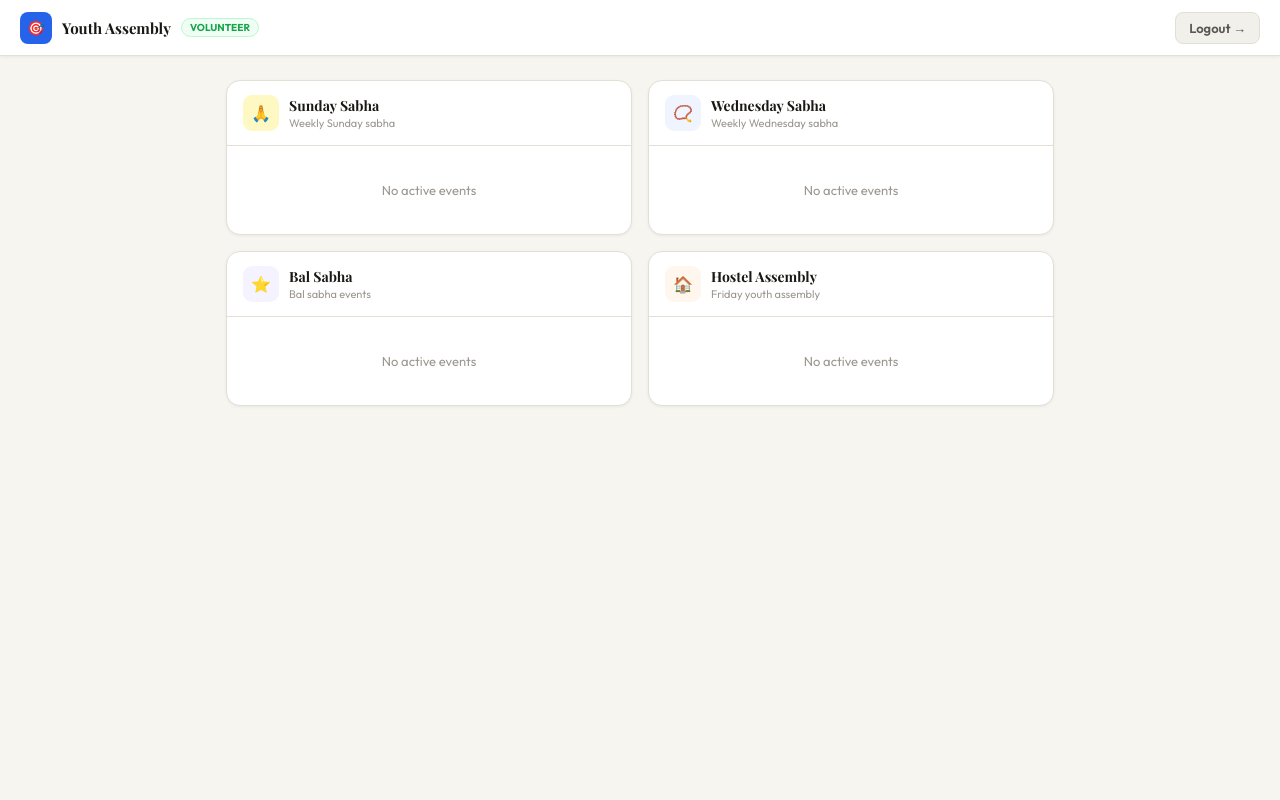
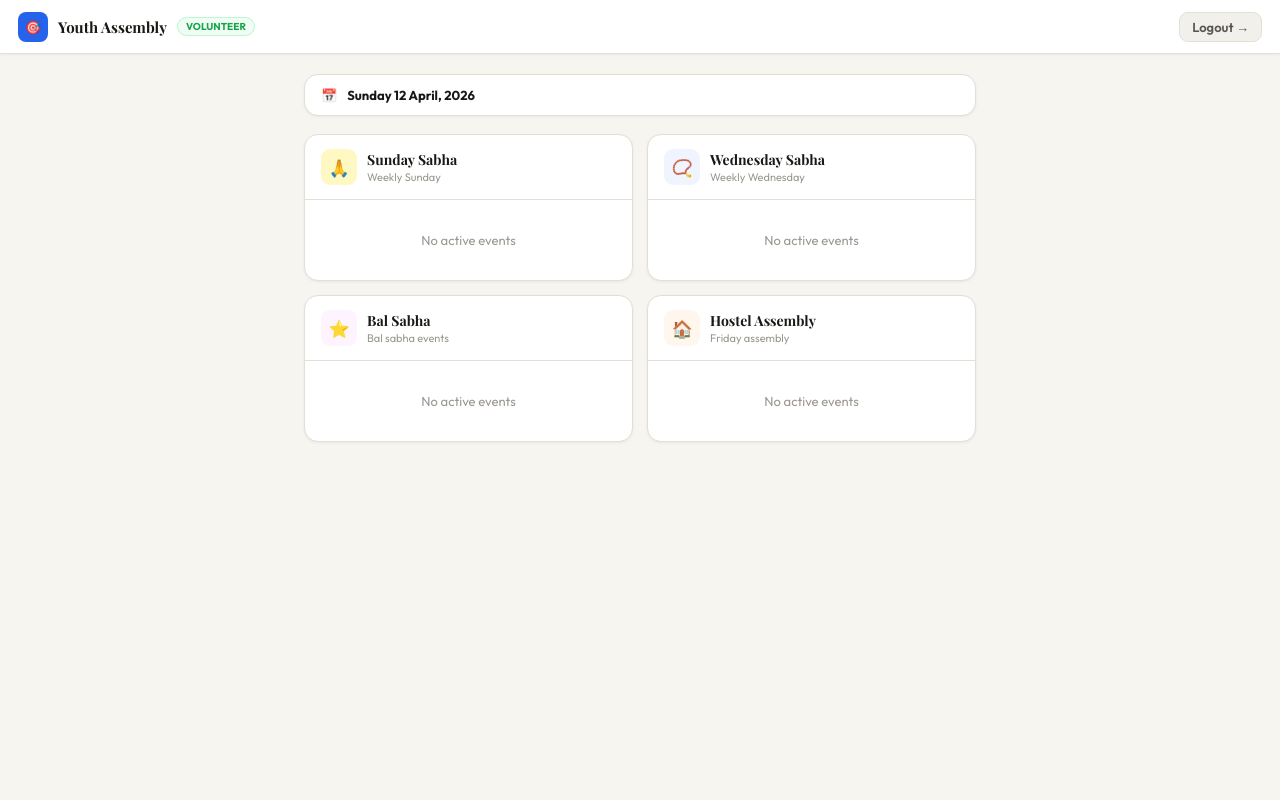
Before and after one commit to anandtrambadiya/atmiya-hostel, a Flask app: page /volunteer in a window 1280 px wide. Run offline with Flask 3, Linux system fonts and the light colour scheme; a user stored in the database is signed in; data that the repository does not hold is empty; some libraries are stand-ins or nearby versions.

Commit message:
volunteer dashboard change

```diff
--- a/app.py
+++ b/app.py
@@ -225,12 +225,19 @@ def dashboard():
         c.execute("SELECT COUNT(*) FROM events WHERE event_type=%s", (etype,))
         stats[etype + '_events'] = c.fetchone()[0]
     c.execute('SELECT * FROM events ORDER BY created_at DESC LIMIT 6')
-    recent_events = fetchall_dict(c)
+    raw_events = fetchall_dict(c)
     conn.close()
-    today_str = date.today().strftime("%Y-%m-%d")
-
-
-    return render_template('dashboard.html', stats=stats, recent_events=recent_events, today_str = today_str)
+    today = date.today()
+    today_str = today.strftime("%Y-%m-%d")
+    recent_events = []
+    for e in raw_events:
+        try:
+            edate = datetime.strptime(str(e['event_date']), '%Y-%m-%d').date()
+            e['is_active'] = edate <= today <= edate + timedelta(days=2)
+        except:
+            e['is_active'] = False
+        recent_events.append(e)
+    return render_template('dashboard.html', stats=stats, recent_events=recent_events, today_str=today_str)
 
 # ── SETTINGS ─────────────────────────────────────────────
 @app.route('/settings/volunteer-password', methods=['POST'])
@@ -304,7 +311,8 @@ def volunteer_attendance(id):
         conn.close()
         return render_template('sabha_attendance.html', event=event, marked_ids=marked_ids,
                                all_satsangis=all_satsangis,
-                               window_open=is_attendance_open(event['event_date']))
+                               window_open=is_attendance_open(event['event_date']),
+                               volunteer_mode=True)
     else:
         c.execute('SELECT * FROM buildings ORDER BY name')
         buildings = fetchall_dict(c)
@@ -428,9 +436,9 @@ def assembly():
 
 @app.route('/events/add', methods=['GET','POST'])
 def add_event():
-    event_type = request.args.get('type', 'sunday')
+    event_type = request.args.get('type', '')
     if request.method == 'POST':
-        event_type = request.form.get('event_type', 'sunday')
+        event_type = request.form.get('event_type', '')
         conn = get_db(); c = conn.cursor()
         c.execute('INSERT INTO events (title, event_date, event_type, description) VALUES (%s,%s,%s,%s)',
                   (request.form['title'], request.form['event_date'],
@@ -475,7 +483,8 @@ def take_attendance(id):
         all_satsangis = fetchall_dict(c); conn.close()
         return render_template('sabha_attendance.html', event=event, marked_ids=marked_ids,
                                all_satsangis=all_satsangis,
-                               window_open=is_attendance_open(event['event_date']))
+                               window_open=is_attendance_open(event['event_date']),
+                               volunteer_mode=False)
     else:
         c.execute('SELECT * FROM buildings ORDER BY name')
         buildings = fetchall_dict(c)
--- a/templates/volunteer_dashboard.html
+++ b/templates/volunteer_dashboard.html
@@ -4,64 +4,65 @@
     <meta charset="UTF-8">
     <meta name="viewport" content="width=device-width, initial-scale=1.0">
     <title>Volunteer — Youth Assembly</title>
-    <link rel="preconnect" href="https://fonts.googleapis.com">
     <link href="https://fonts.googleapis.com/css2?family=Playfair+Display:wght@600;700;800&family=Outfit:wght@300;400;500;600;700&display=swap" rel="stylesheet">
     <style>
         :root {
-            --bg:#f7f5f0;--bg2:#ffffff;--bg3:#f2f0eb;--border:#e2dfd7;--border2:#d0ccc2;
-            --accent:#2563eb;--accent-light:#eff4ff;--text:#1a1814;--text2:#5a5650;--text3:#9c9890;
-            --green:#16a34a;--green-light:#f0fdf4;--red:#dc2626;--red-light:#fef2f2;
-            --orange:#ea580c;--orange-light:#fff7ed;--purple:#7c3aed;--purple-light:#f5f3ff;
+            --bg:#f7f5f0;--bg2:#fff;--bg3:#f2f0eb;--border:#e2dfd7;
+            --accent:#2563eb;--accent-light:#eff4ff;
+            --text:#1a1814;--text2:#5a5650;--text3:#9c9890;
+            --green:#16a34a;--green-light:#f0fdf4;
+            --red:#dc2626;--red-light:#fef2f2;
             --shadow-sm:0 1px 3px rgba(0,0,0,0.06);--shadow:0 4px 16px rgba(0,0,0,0.08);
-            --radius:14px;--radius-sm:8px;
+            --radius:14px;--radius-sm:9px;
         }
         *{margin:0;padding:0;box-sizing:border-box;}
         body{font-family:'Outfit',sans-serif;background:var(--bg);color:var(--text);min-height:100vh;-webkit-font-smoothing:antialiased;}
 
-        .topbar{background:var(--bg2);border-bottom:1.5px solid var(--border);padding:0 20px;height:56px;display:flex;align-items:center;justify-content:space-between;position:sticky;top:0;z-index:100;box-shadow:var(--shadow-sm);}
+        .topbar{background:var(--bg2);border-bottom:1.5px solid var(--border);padding:0 18px;height:54px;display:flex;align-items:center;justify-content:space-between;position:sticky;top:0;z-index:100;box-shadow:var(--shadow-sm);}
         .topbar-left{display:flex;align-items:center;gap:10px;}
-        .logo-mark{width:32px;height:32px;background:var(--accent);border-radius:8px;display:flex;align-items:center;justify-content:center;font-size:14px;}
+        .logo-mark{width:30px;height:30px;background:var(--accent);border-radius:8px;display:flex;align-items:center;justify-content:center;font-size:13px;}
         .logo-text{font-family:'Playfair Display',serif;font-size:15px;font-weight:700;}
         .vol-pill{background:var(--green-light);color:var(--green);border:1px solid #bbf7d0;font-size:10px;font-weight:700;padding:2px 8px;border-radius:20px;text-transform:uppercase;}
-        .logout-btn{display:inline-flex;align-items:center;gap:5px;padding:7px 13px;background:var(--bg3);border:1.5px solid var(--border);border-radius:var(--radius-sm);color:var(--text2);font-family:'Outfit',sans-serif;font-size:13px;font-weight:600;text-decoration:none;transition:all 0.18s;}
+        .logout-btn{padding:6px 12px;background:var(--bg3);border:1.5px solid var(--border);border-radius:var(--radius-sm);color:var(--text2);font-family:'Outfit',sans-serif;font-size:13px;font-weight:600;text-decoration:none;transition:all 0.18s;}
         .logout-btn:hover{background:var(--red-light);border-color:#fecaca;color:var(--red);}
 
-        .page{max-width:860px;margin:0 auto;padding:24px 16px 60px;}
+        .page{max-width:700px;margin:0 auto;padding:20px 14px 60px;}
 
-        /* 4-bucket grid */
-        .buckets-grid{display:grid;grid-template-columns:1fr 1fr;gap:16px;margin-bottom:0;}
-        @media(max-width:600px){.buckets-grid{grid-template-columns:1fr;}}
+        .date-bar{background:var(--bg2);border:1.5px solid var(--border);border-radius:var(--radius);padding:12px 16px;margin-bottom:18px;display:flex;align-items:center;gap:10px;font-size:13px;color:var(--text2);box-shadow:var(--shadow-sm);}
+        .date-bar strong{color:var(--text);}
+
+        .buckets-grid{display:grid;grid-template-columns:1fr 1fr;gap:14px;}
+        @media(max-width:480px){.buckets-grid{grid-template-columns:1fr;}}
 
         .bucket{background:var(--bg2);border:1.5px solid var(--border);border-radius:var(--radius);overflow:hidden;box-shadow:var(--shadow-sm);}
-        .bucket-header{padding:14px 16px;border-bottom:1.5px solid var(--border);display:flex;align-items:center;gap:10px;}
-        .bucket-icon{width:36px;height:36px;border-radius:9px;display:flex;align-items:center;justify-content:center;font-size:16px;flex-shrink:0;}
+        .bucket-hd{padding:14px 16px;display:flex;align-items:center;gap:10px;border-bottom:1.5px solid var(--border);}
+        .bucket-icon{width:36px;height:36px;border-radius:9px;display:flex;align-items:center;justify-content:center;font-size:17px;flex-shrink:0;}
         .bucket-title{font-family:'Playfair Display',serif;font-size:14px;font-weight:700;}
-        .bucket-subtitle{font-size:11px;color:var(--text3);margin-top:1px;}
+        .bucket-sub{font-size:11px;color:var(--text3);margin-top:1px;}
+        .live-dot{width:8px;height:8px;border-radius:50%;background:var(--green);box-shadow:0 0 0 3px rgba(22,163,74,0.2);animation:pulse 2s infinite;margin-left:auto;flex-shrink:0;}
+        @keyframes pulse{0%,100%{box-shadow:0 0 0 3px rgba(22,163,74,0.18);}50%{box-shadow:0 0 0 6px rgba(22,163,74,0.06);}}
+
         .bucket-body{padding:12px;}
+        .empty-bucket{text-align:center;padding:20px 10px;color:var(--text3);font-size:13px;}
 
-        .ev-card{border:1.5px solid var(--border);border-radius:var(--radius-sm);padding:12px 14px;margin-bottom:8px;transition:all 0.18s;}
+        .ev-card{border:1.5px solid var(--border);border-radius:var(--radius-sm);padding:11px 13px;margin-bottom:8px;}
         .ev-card:last-child{margin-bottom:0;}
-        .ev-card:hover{border-color:var(--accent);}
-        .ev-title{font-weight:600;font-size:13.5px;margin-bottom:3px;}
-        .ev-date{font-size:11px;color:var(--accent);font-weight:600;margin-bottom:8px;}
+        .ev-title{font-weight:600;font-size:13px;margin-bottom:3px;line-height:1.3;}
+        .ev-meta{font-size:11px;color:var(--accent);font-weight:600;margin-bottom:9px;}
         .ev-btns{display:flex;gap:6px;}
 
-        .btn{display:inline-flex;align-items:center;justify-content:center;gap:5px;padding:8px 14px;border-radius:var(--radius-sm);border:none;cursor:pointer;font-family:'Outfit',sans-serif;font-size:13px;font-weight:600;text-decoration:none;transition:all 0.18s;white-space:nowrap;}
-        .btn-primary{background:var(--accent);color:#fff;box-shadow:0 2px 8px rgba(37,99,235,0.25);}
+        .btn{display:inline-flex;align-items:center;justify-content:center;gap:5px;padding:8px 13px;border-radius:var(--radius-sm);border:none;cursor:pointer;font-family:'Outfit',sans-serif;font-size:13px;font-weight:600;text-decoration:none;transition:all 0.18s;white-space:nowrap;}
+        .btn-primary{background:var(--accent);color:#fff;}
         .btn-primary:hover{background:#1d4ed8;}
         .btn-secondary{background:var(--bg3);color:var(--text2);border:1.5px solid var(--border);}
         .btn-secondary:hover{background:var(--bg);color:var(--text);}
         .btn-sm{padding:6px 11px;font-size:12px;}
+        .btn-full{flex:1;}
 
-        .empty-bucket{text-align:center;padding:24px 12px;color:var(--text3);font-size:13px;}
-        .live-dot{width:8px;height:8px;border-radius:50%;background:var(--green);box-shadow:0 0 0 3px rgba(22,163,74,0.2);display:inline-block;animation:pulse 2s infinite;flex-shrink:0;}
-        @keyframes pulse{0%,100%{box-shadow:0 0 0 3px rgba(22,163,74,0.18);}50%{box-shadow:0 0 0 6px rgba(22,163,74,0.06);}}
-
-        /* colors per type */
         .icon-sunday{background:#fef9c3;}
         .icon-wednesday{background:var(--accent-light);}
-        .icon-balsabha{background:var(--purple-light);}
-        .icon-hostel{background:var(--orange-light);}
+        .icon-balsabha{background:#fdf4ff;}
+        .icon-hostel{background:#fff7ed;}
     </style>
 </head>
 <body>
@@ -75,36 +76,37 @@
 </div>
 
 <div class="page">
+    <div class="date-bar">
+        📅 <strong id="today-date"></strong>
+    </div>
 
     {% set type_meta = {
-        'sunday':    {'icon': '🙏', 'label': 'Sunday Sabha',    'sub': 'Weekly Sunday sabha',     'cls': 'icon-sunday'},
-        'wednesday': {'icon': '📿', 'label': 'Wednesday Sabha', 'sub': 'Weekly Wednesday sabha',   'cls': 'icon-wednesday'},
-        'balsabha':  {'icon': '⭐', 'label': 'Bal Sabha',       'sub': 'Bal sabha events',         'cls': 'icon-balsabha'},
-        'hostel':    {'icon': '🏠', 'label': 'Hostel Assembly', 'sub': 'Friday youth assembly',    'cls': 'icon-hostel'},
+        'sunday':    {'icon': '🙏', 'label': 'Sunday Sabha',    'sub': 'Weekly Sunday',      'cls': 'icon-sunday'},
+        'wednesday': {'icon': '📿', 'label': 'Wednesday Sabha', 'sub': 'Weekly Wednesday',   'cls': 'icon-wednesday'},
+        'balsabha':  {'icon': '⭐', 'label': 'Bal Sabha',       'sub': 'Bal sabha events',   'cls': 'icon-balsabha'},
+        'hostel':    {'icon': '🏠', 'label': 'Hostel Assembly', 'sub': 'Friday assembly',    'cls': 'icon-hostel'},
     } %}
 
     <div class="buckets-grid">
         {% for etype, meta in type_meta.items() %}
         {% set events = buckets.get(etype, []) %}
         <div class="bucket">
-            <div class="bucket-header">
+            <div class="bucket-hd">
                 <div class="bucket-icon {{ meta.cls }}">{{ meta.icon }}</div>
                 <div>
                     <div class="bucket-title">{{ meta.label }}</div>
-                    <div class="bucket-subtitle">{{ meta.sub }}</div>
+                    <div class="bucket-sub">{{ meta.sub }}</div>
                 </div>
-                {% if events %}
-                <div class="live-dot" style="margin-left:auto;"></div>
-                {% endif %}
+                {% if events %}<div class="live-dot"></div>{% endif %}
             </div>
             <div class="bucket-body">
                 {% if events %}
                     {% for e in events %}
                     <div class="ev-card">
                         <div class="ev-title">{{ e.title }}</div>
-                        <div class="ev-date">📅 {{ e.event_date }} · {{ e.attendance_count }} present</div>
+                        <div class="ev-meta">📅 {{ e.event_date }} · {{ e.attendance_count }} present</div>
                         <div class="ev-btns">
-                            <a href="{{ url_for('volunteer_attendance', id=e.id) }}" class="btn btn-primary btn-sm" style="flex:1;">✓ Attendance</a>
+                            <a href="{{ url_for('volunteer_attendance', id=e.id) }}" class="btn btn-primary btn-sm btn-full">✓ Attendance</a>
                             <a href="{{ url_for('volunteer_report', eid=e.id) }}" class="btn btn-secondary btn-sm">Report</a>
                         </div>
                     </div>
@@ -116,7 +118,11 @@
         </div>
         {% endfor %}
     </div>
+</div>
 
-</div>
+<script>
+const d = new Date();
+document.getElementById('today-date').textContent = d.toLocaleDateString('en-IN', {weekday:'long',year:'numeric',month:'long',day:'numeric'});
+</script>
 </body>
 </html>
```
Also changed, not shown: templates/sabha_attendance.html (+18 -5 lines), templates/satsangi_form.html (+8 -5 lines).
